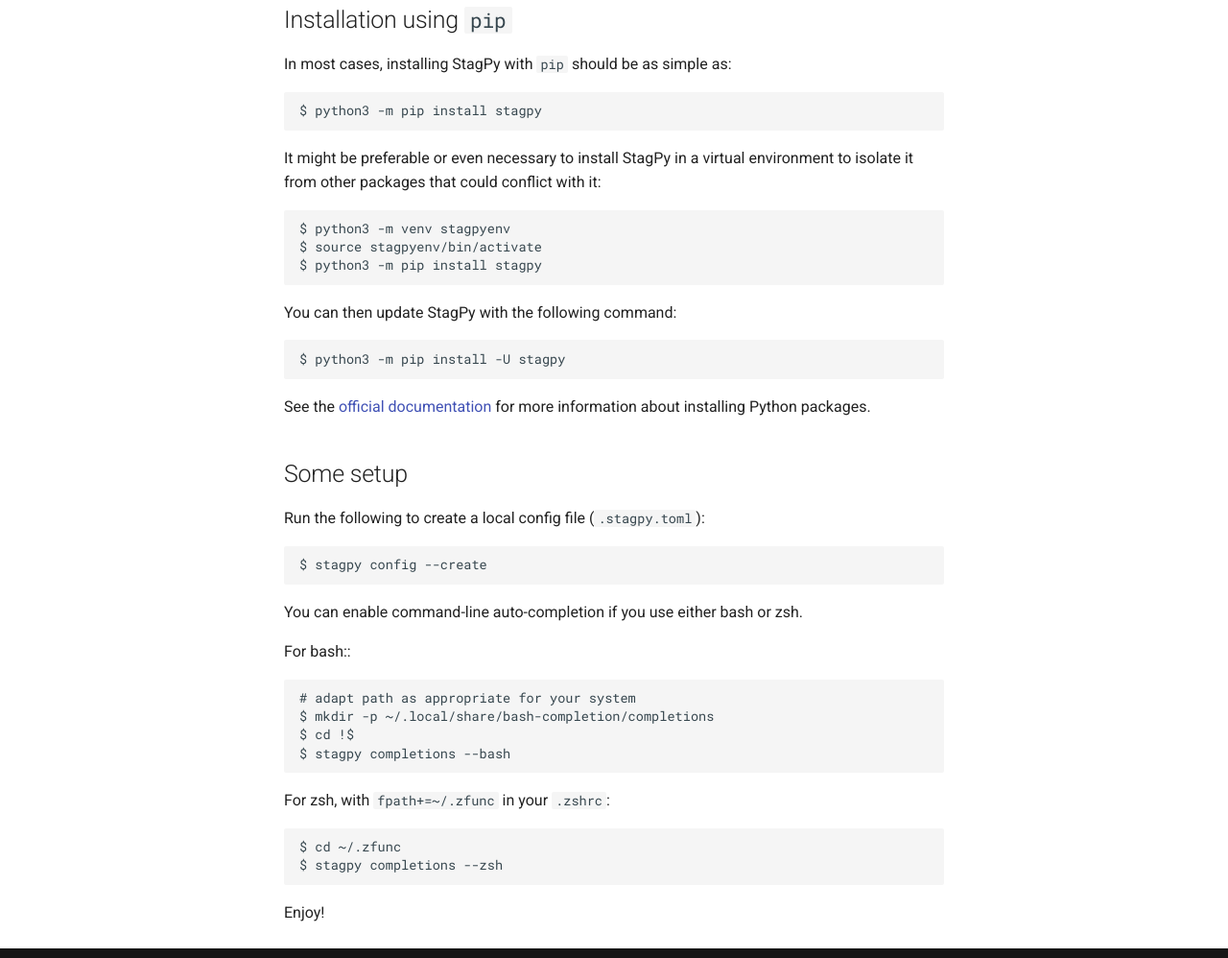
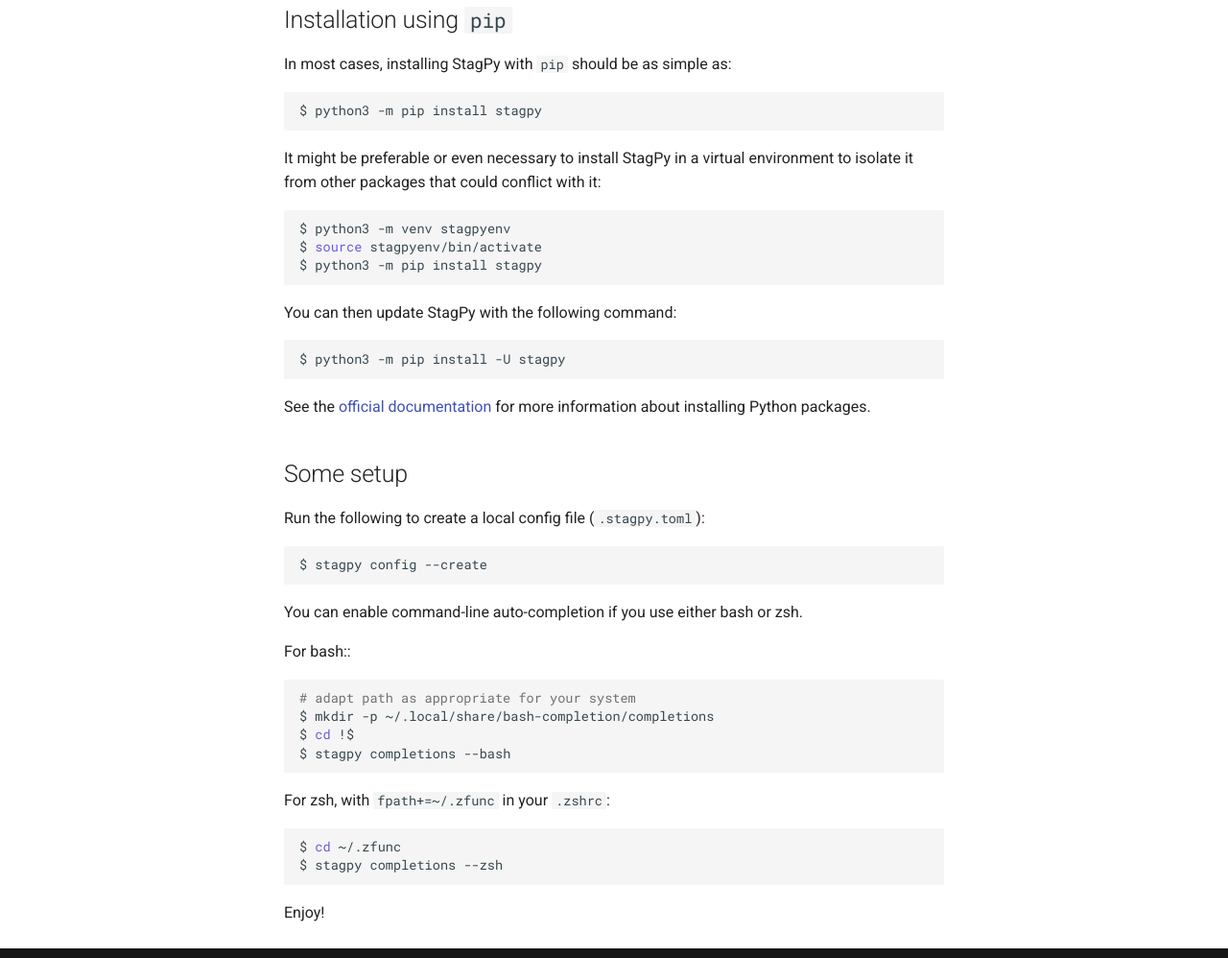
Before and after one commit to StagPython/StagPy, an MkDocs documentation site: the page built from docs/user-guide/install.md, in a window 1280 px wide and 1367 px high. Shown: the part 335-1333 px from the top of the window at 96% size. Built offline with MkDocs 1.6.1 and Material for MkDocs 9.7.7, drawn with Linux system fonts in a browser that asks for light colours; comment, search, counter and statistics services are not loaded.

Commit message:
mkdocs: enable code highlighting

```diff
--- a/mkdocs.yml
+++ b/mkdocs.yml
@@ -15,6 +15,13 @@
 
 plugins:
   - include-markdown
+
+markdown_extensions:
+  - pymdownx.highlight:
+      anchor_linenums: true
+      line_spans: __span
+      pygments_lang_class: true
+  - pymdownx.superfences
 
 theme:
   name: material
```
